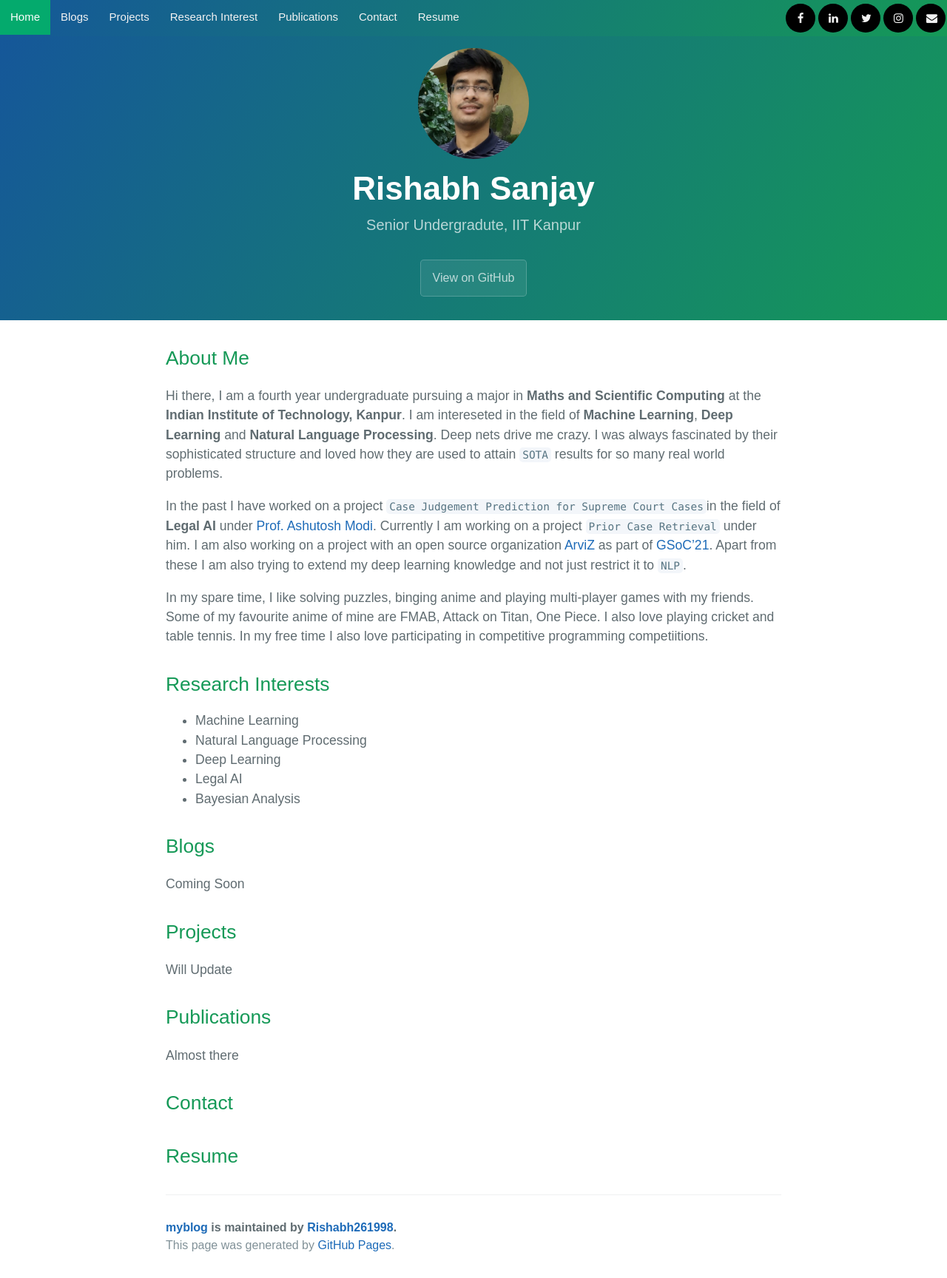
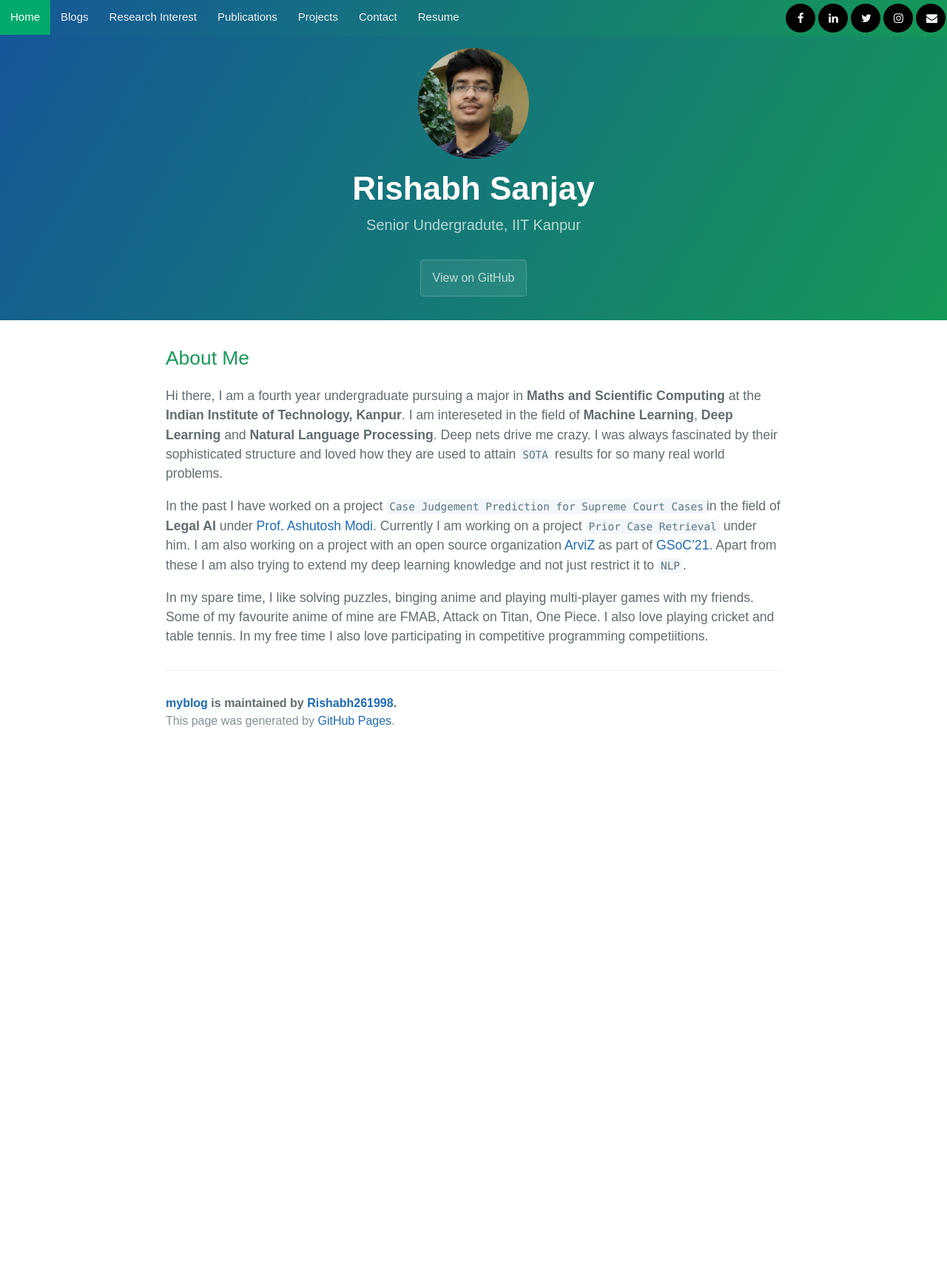
Before and after one commit to Rishabh261998/myblog, a Jekyll site: the page built from index.markdown, in a window 1280 px wide. Shown: the whole page at 74% size. Built offline with Jekyll 4.4.1, drawn with Linux system fonts in a browser that asks for light colours; our own code applies the rules of GitHub Pages for plain Markdown files; after the commit the page ends 1019 px from its top, so only the background shows below that.

Commit message:
Formatted Site

```diff
--- /dev/null
+++ b/Resume.markdown
@@ -0,0 +1,4 @@
+---
+layout: default
+title: Resume
+---
--- a/_layouts/default.html
+++ b/_layouts/default.html
@@ -8,95 +8,26 @@
     <meta name="theme-color" content="#157878">
     <link rel="stylesheet" href="{{ '/assets/css/style.css?v=' | append: site.github.build_revision | relative_url }}">
     <link rel="stylesheet" href="https://cdnjs.cloudflare.com/ajax/libs/font-awesome/4.7.0/css/font-awesome.min.css">
-    <style>
-	body {
-	  margin: 0;
-	  font-family: Arial, Helvetica, sans-serif;
-	}
-
-	.fa {
-	  padding: 20px;
-	  font-size: 30px;
-	  width: 40px;
-	  text-align: center;
-	  text-decoration: none;
-	  margin: 5px 2px;
-	}
-
-	.fa:hover {
-	    opacity: 0.7;
-	}
-
-	.fa-facebook {
-	  background: black;
-	  color: white;
-	}
-
-	.fa-twitter {
-	  background: black;
-	  color: white;
-	}
-
-
-	.fa-linkedin {
-	  background: black;
-	  color: white;
-	}
-
-
-	.fa-instagram {
-	  background: black;
-	  color: white;
-	}
-
-	.fa-envelope {
-	  background: black;
-	  color: white;
-	}
-
-
-
-	.topnav {
-	  overflow: hidden;
-	  /* background-color: black; */
-	}
-
-	.topnav a {
-	  float: left;
-	  color: #f2f2f2;
-	  text-align: center;
-	  padding: 12px 14px;
-	  text-decoration: none;
-	  font-size: 15px;
-	}
-
-	.topnav a:hover {
-	  background-color: #ddd;
-	  color: black;
-	}
-
-	.topnav a.active {
-	  background-color: #04AA6D;
-	  color: white;
-	}
-
-	.topnav-right {
-	  float: right;
-	}
-	.circle {
-	  border-radius: 50%;
-	}
-    </style>
+	<link rel="stylesheet" href="{{ '/assets/css/template.css?v=' | append: site.github.build_revision | relative_url }}">
   </head>
   <body>
     <div class="topnav nav-color">
 	  <a class="active" href="{{site.baseurl}}/">Home</a>
-	  <a href="#news">Blogs</a>
-	  <a href="#contact">Projects</a>
-	  <a href="#news">Research Interest</a>
-	  <a href="#contact">Publications</a>
-	  <a href="#news">Contact</a>
-	  <a href="#contact">Resume</a>
+	  <a href="{{site.baseurl}}/blogs/">Blogs</a>
+	  <a href="{{site.baseurl}}/research-interest/">Research Interest</a>
+	  <a href="{{site.baseurl}}/publications/">Publications</a>
+	  <a href="{{site.baseurl}}/project/">Projects</a>
+	  <a href="{{site.baseurl}}/contact/">Contact</a>
+	  <a href="{{site.baseurl}}/">Resume</a>
+	  <!-- {%- for page in site.pages -%}
+		{%- if page.title != "Home" -%}
+			{%- if page.title == "Resume" -%}
+				<a href="{{site.baseurl}}/">{{page.title}}</a>
+			{%- else -%}
+	  			<a href="{{site.baseurl}}{{page.url}}">{{page.title}}</a>
+			{%- endif -%}
+		{%- endif -%}
+	  {%- endfor -%} -->
 	  <div class="topnav-right">
 	    <a href="https://www.facebook.com/rishabh.sanjay" class="circle fa fa-facebook"></a>
 	    <a href="https://www.linkedin.com/in/rishabh-sanjay-13b718152/" class="circle fa fa-linkedin"></a>
--- /dev/null
+++ b/assets/css/template.css
@@ -0,0 +1,78 @@
+
+body {
+  margin: 0;
+  font-family: Arial, Helvetica, sans-serif;
+}
+
+.fa {
+  padding: 20px;
+  font-size: 30px;
+  width: 40px;
+  text-align: center;
+  text-decoration: none;
+  margin: 5px 2px;
+}
+
+.fa:hover {
+    opacity: 0.7;
+}
+
+.fa-facebook {
+  background: black;
+  color: white;
+}
+
+.fa-twitter {
+  background: black;
+  color: white;
+}
+
+
+.fa-linkedin {
+  background: black;
+  color: white;
+}
+
+
+.fa-instagram {
+  background: black;
+  color: white;
+}
+
+.fa-envelope {
+  background: black;
+  color: white;
+}
+
+
+
+.topnav {
+  overflow: hidden;
+  /* background-color: black; */
+}
+
+.topnav a {
+  float: left;
+  color: #f2f2f2;
+  text-align: center;
+  padding: 12px 14px;
+  text-decoration: none;
+  font-size: 15px;
+}
+
+.topnav a:hover {
+  background-color: #ddd;
+  color: black;
+}
+
+.topnav a.active {
+  background-color: #04AA6D;
+  color: white;
+}
+
+.topnav-right {
+  float: right;
+}
+.circle {
+  border-radius: 50%;
+}
--- a/index.markdown
+++ b/index.markdown
@@ -10,32 +12,6 @@ Hi there, I am a fourth year undergraduate pursuing a major in **Maths and Scien
 In the past I have worked on a project `Case Judgement Prediction for Supreme Court Cases`in the field of **Legal AI** under [Prof. Ashutosh Modi](https://ashutosh-modi.github.io/). Currently I am working on a project  `Prior Case Retrieval` under him.  I am also working on a project with an open source organization [ArviZ](https://github.com/arviz-devs/arviz) as part of [GSoC'21](https://summerofcode.withgoogle.com/). Apart from these I am also trying to extend my deep learning knowledge and not just restrict it to `NLP`.
 
 In my spare time, I like solving puzzles, binging anime and playing multi-player games with my friends. Some of my favourite anime of mine are FMAB, Attack on Titan, One Piece. I also love playing cricket and table tennis. In my free time I also love participating in competitive programming competiitions.
-
-## Research Interests
-
-- Machine Learning
-- Natural Language Processing
-- Deep Learning
-- Legal AI
-- Bayesian Analysis
-
-## Blogs
-
-Coming Soon
-
-## Projects
-
-Will Update
-
-## Publications
-
-Almost there
-
-## Contact
-
-
-
-## Resume
 
 
 
```
Also changed, not shown: other parts of index.markdown (+2 -0 lines), about.markdown (deleted, +0 -18 lines), blogs.markdown (added, +9 -0 lines), contact.markdown (added, +7 -0 lines), project.markdown (added, +9 -0 lines), publications.markdown (added, +9 -0 lines), research_interest.markdown (added, +13 -0 lines).
